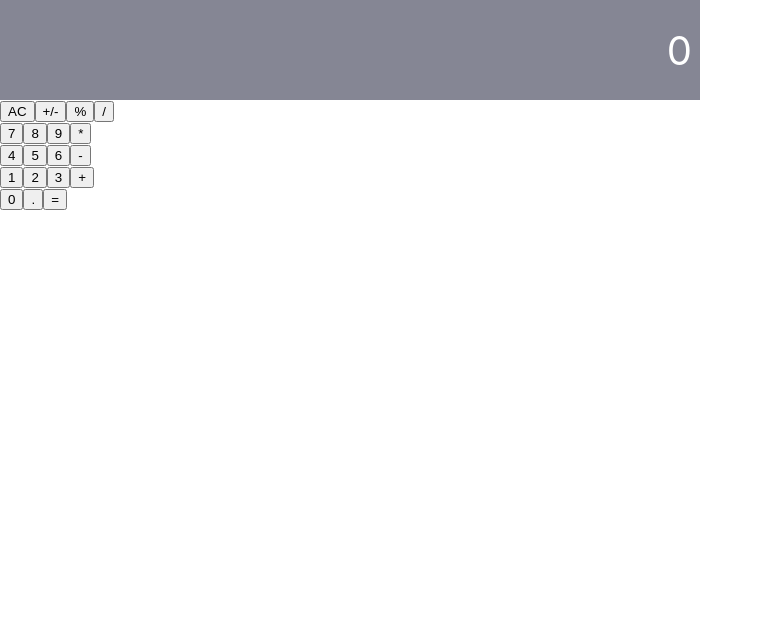
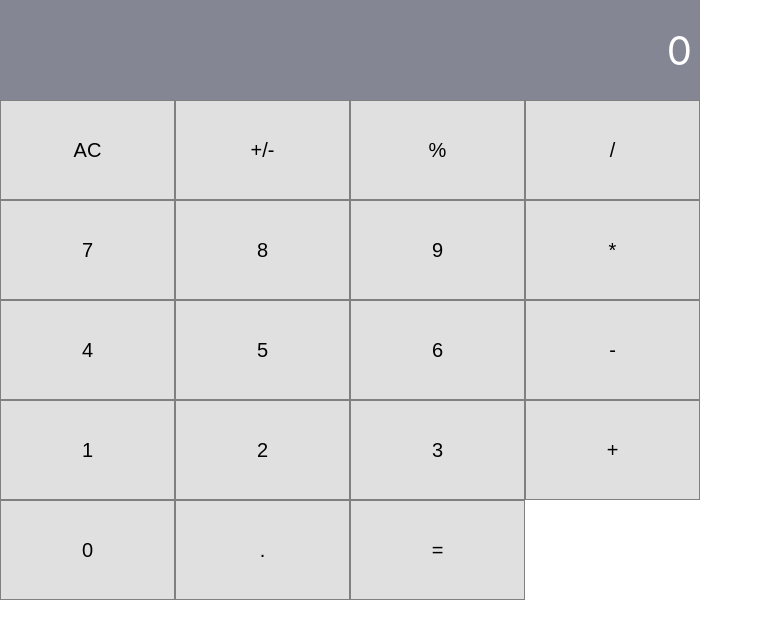
Before and after one commit to trekab/react-calculator, a React (Create React App) app: page / in a window 1280 px wide. Shown: the top 638 px of the page, without its empty margins (0-763 px from the left). Built offline with nearby package versions, Linux system fonts and the light colour scheme.

Commit message:
Style buttons and button pannel

```diff
--- a/src/components/Button.js
+++ b/src/components/Button.js
@@ -1,8 +1,9 @@
 import React from 'react';
 import PropTypes from 'prop-types';
+import '../css/Button.css'
 
 const CalcButton = ({ name }) => (
-  <button type="submit">{name}</button>
+  <button className='Button' type="submit">{name}</button>
 );
 
 CalcButton.propTypes = {
--- a/src/components/ButtonPanel.js
+++ b/src/components/ButtonPanel.js
@@ -1,33 +1,34 @@
 import React from 'react';
 import Button from './Button';
+import '../css/ButtonPanel.css';
 
 const ButtonPanel = () => (
-  <div>
-    <div>
+  <div className="ButtonPanel">
+    <div className='ButtonPanelGroup'>
       <Button name="AC" />
       <Button name="+/-" />
       <Button name="%" />
       <Button name="/" />
     </div>
-    <div>
+    <div className='ButtonPanelGroup'>
       <Button name="7" />
       <Button name="8" />
       <Button name="9" />
       <Button name="*" />
     </div>
-    <div>
+    <div className='ButtonPanelGroup'>
       <Button name="4" />
       <Button name="5" />
       <Button name="6" />
       <Button name="-" />
     </div>
-    <div>
+    <div className='ButtonPanelGroup'>
       <Button name="1" />
       <Button name="2" />
       <Button name="3" />
       <Button name="+" />
     </div>
-    <div>
+    <div className='ButtonPanelGroup'>
       <Button name="0" />
       <Button name="." />
       <Button name="=" />
--- /dev/null
+++ b/src/css/Button.css
@@ -0,0 +1,7 @@
+.Button {
+  background-color: #E0E0E0;
+  font-size: 20px;
+  font-weight: 400;
+  width: 25%;
+  border: 1px solid gray;
+}
--- /dev/null
+++ b/src/css/ButtonPanel.css
@@ -0,0 +1,5 @@
+.ButtonPanelGroup {
+  display: flex;
+  flex-direction: row;
+  height: 100px;
+}
```
